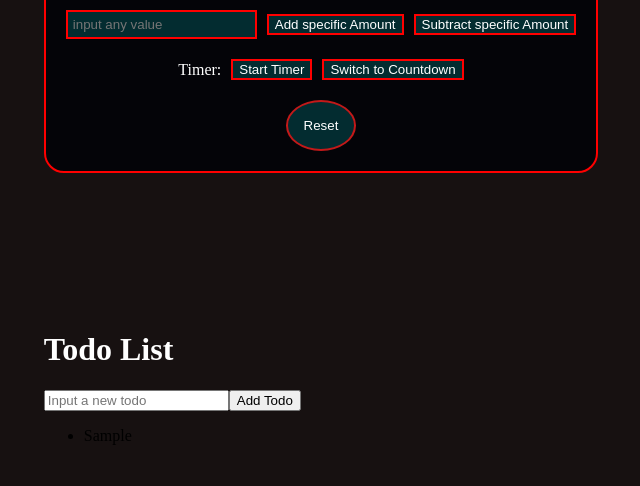
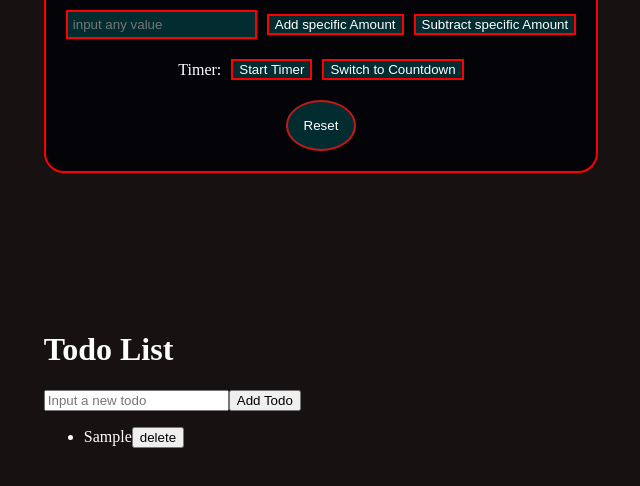
Before and after one commit to Mike-woub/react-beginner-projects, a React (Vite) app: page / in a window 1280 px wide. Both pictures are taken after typing "Sample" into the empty fields and a click on the button "Add Todo". Shown: the part 498-984 px from the top of the page, without its empty margins (319-959 px from the left). Built offline with nearby package versions, Linux system fonts and the light colour scheme.

Commit message:
Todo Delete Functionality

```diff
--- a/src/components/Todo.jsx
+++ b/src/components/Todo.jsx
@@ -11,6 +11,9 @@ const Todo = () => {
               setNewItem('');
             }
     }
+    const handleDelete=(indexToDelete)=>{
+        setTodos(todos.filter((_, index)=>index !== indexToDelete))
+    }
 
 
   return (
@@ -21,8 +24,11 @@ const Todo = () => {
             <button onClick={handleAdd}>Add Todo</button>
         </div>
         <div className='todos-container'>
-            <ul className=' '>{todos.map((todo, index)=>(
-                <li key={index}>{todo}</li>
+            <ul className='todo-ul'>{todos.map((todo, index)=>(
+                <li key={index}>
+                    {todo}
+                    <button onClick={()=>handleDelete(index)}>delete</button>
+                </li>
             ))}</ul>
         </div>
     </div>
```
